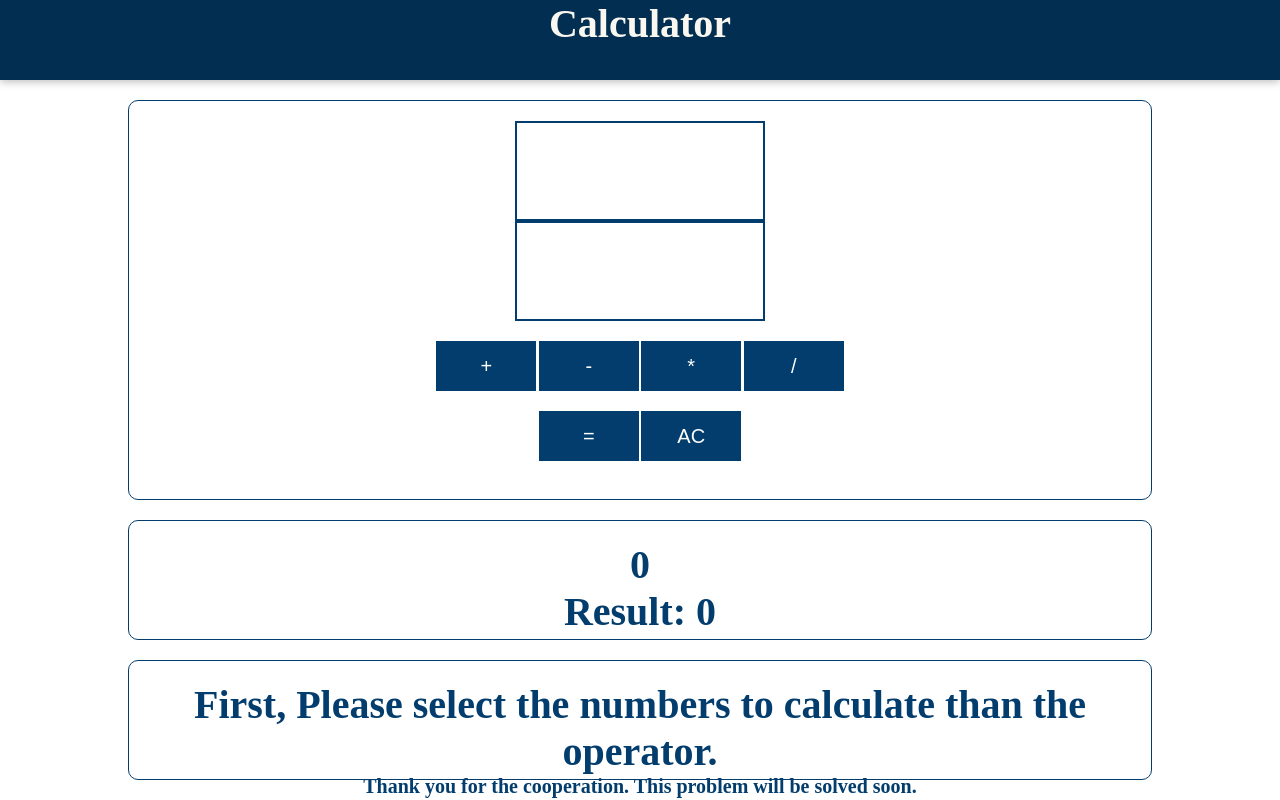
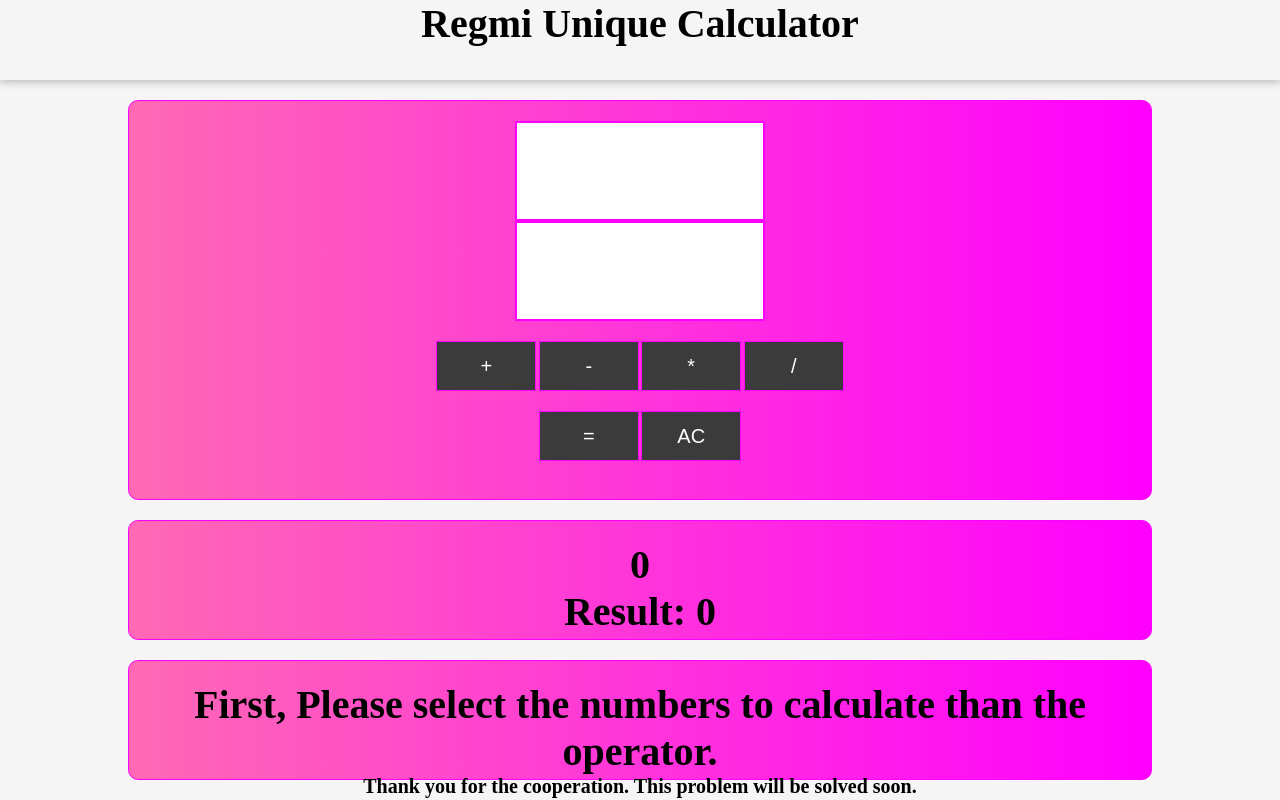
Before and after one commit to RegmiSagar-2001/Regmi-Unique-Calculator---Using-plain-JavaScript, a website: page index.html in a window 1280 px wide. Drawn offline with Linux system fonts and the light colour scheme.

Commit message:
Changes in color - Second Version

```diff
--- a/index.html
+++ b/index.html
@@ -9,7 +9,7 @@
   </head>
   <body>
     <header>
-      <h1>Calculator</h1>
+      <h1>Regmi Unique Calculator</h1>
     </header>
 
     <section id="calculator">
--- a/script.css
+++ b/script.css
@@ -25,25 +25,28 @@
 
 
   header {
-    background:#022E51;
-    color: #F9F7F0;
+    background:whitesmoke;
+    color: black;
     box-shadow: 0 2px 8px rgba(0, 0, 0, 0.26);
     width: 100%;
     height: 10vh;
     text-align: center;
     font-size: 2rem;
   }
-
+  body{
+    background-color:whitesmoke;
+  }
   #results,
   #calculator,
   #about {
     margin: 2rem auto;
     width: 80vw;
     height:50vh;
-    border: 0.1rem solid #023d6d;
+    border: 0.1rem solid #FF00FF;
     border-radius: 1rem;
     padding:2rem;
-    color: #023d6d;
+    color: black;
+    background: linear-gradient(to right, #FF69B4, #FF00FF);
   }
 
   #results {
@@ -57,13 +60,13 @@
 
   #calculator input {
     font-size: 5rem;
-    border: 2px solid #023d6d;
+    border: 2px solid #FF00FF;
     width: 25rem;
     height: 10rem;
     padding: 0.5rem;
     margin:auto;
     display: block;
-    color: #023d6d;
+    color: black;
     text-align: center;
   }
 
@@ -73,9 +76,9 @@
 
   #calculator button {
     font-size: 1rem;
-    background: #023d6d;
+    background: #3B3B3B;
     color: white;
-    border: 1px solid #023d6d;
+    border: 1px solid #FF00FF;
     padding: 1rem;
     cursor: pointer;
   }
@@ -86,8 +89,7 @@
 
   #calculator button:hover,
   #calculator button:active {
-    background: #084f88;
-    border-color: #084f88;
+    background: #1D1D1D;
   }
 
   #calc-actions button {
```
